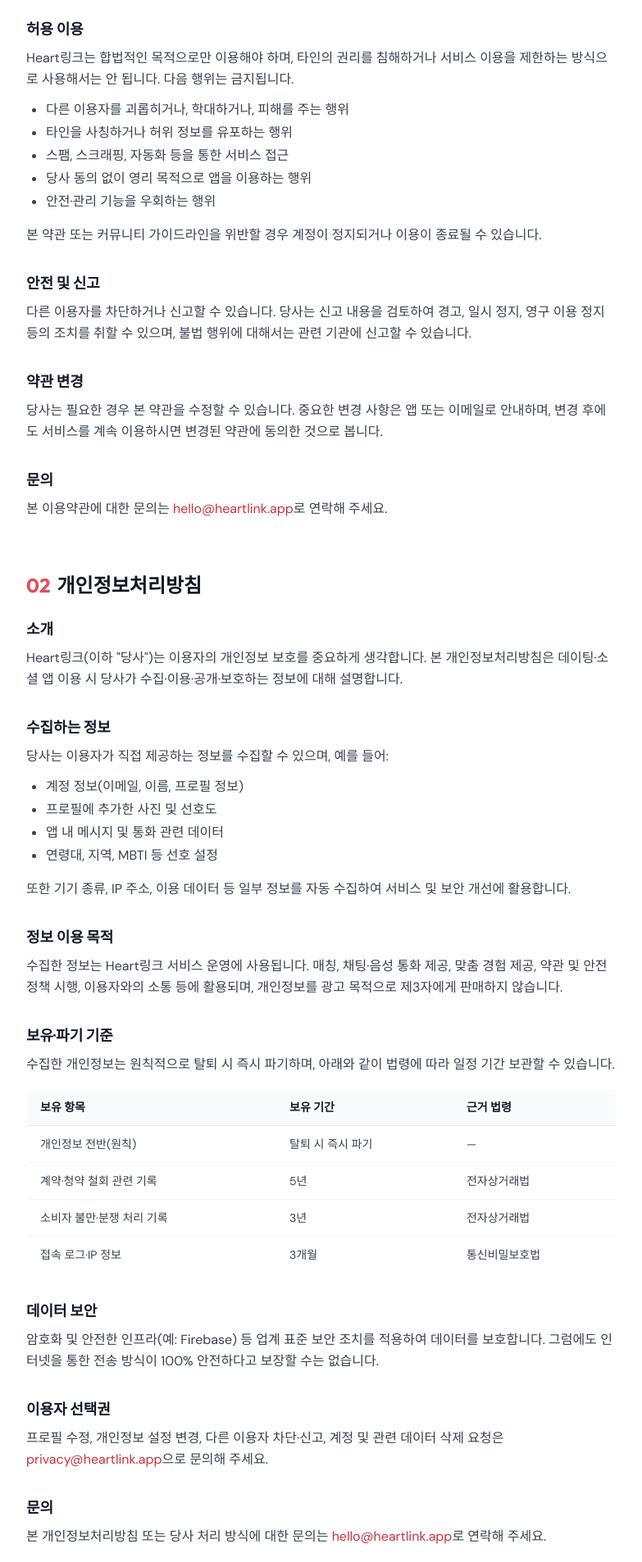
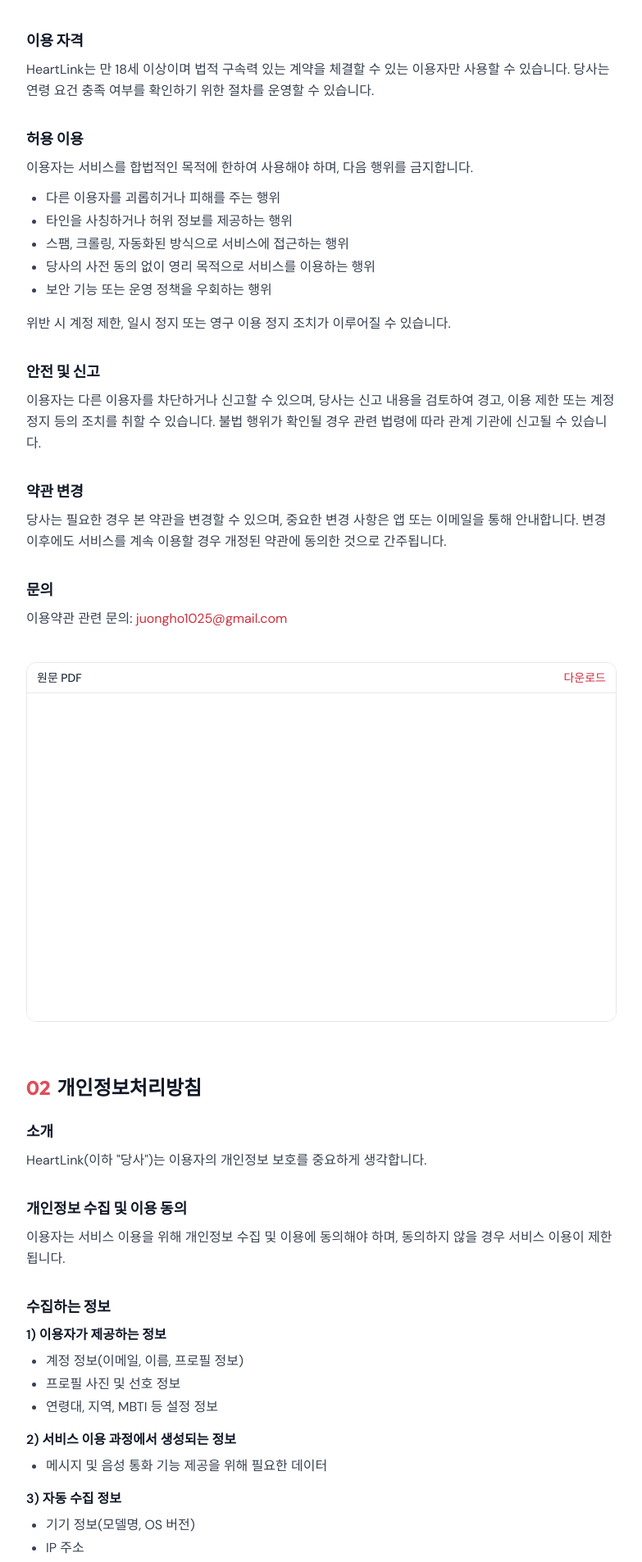
Before and after one commit to KyleBear/heart_link_web, a Next.js app: page /privacy in a window 1280 px wide. Shown: the part 611-2517 px from the top of the page at 82% size, without its empty margins (248-1031 px from the left). Built offline with nearby package versions, Linux system fonts and the light colour scheme.

Commit message:
PDF 모달 추가

```diff
--- a/app/privacy/page.tsx
+++ b/app/privacy/page.tsx
@@ -4,11 +4,13 @@
   PrivacyDocumentBody,
   TermsDocumentBody,
 } from "@/components/legal/PolicyDocumentBodies";
+import { LegalDocumentPdf } from "@/components/legal/LegalDocumentPdf";
+import { LEGAL_PDF_URLS } from "@/components/legal/legalPdf";
 
 export const metadata: Metadata = {
-  title: "약관 및 정책 — Heart링크",
+  title: "약관 및 정책 — Heart링크 (만 18세 이상 성인 전용)",
   description:
-    "Heart링크 이용약관, 개인정보처리방침. 서비스 이용 규정 및 개인정보 수집·이용·보호 안내.",
+    "HeartLink는 만 18세 이상 성인 전용 서비스입니다. 이용약관, 개인정보처리방침 및 서비스 이용 규정 안내.",
 };
 
 const navItems = [
@@ -35,6 +37,18 @@
         </h1>
         <p className="text-gray-500 mt-2">최종 수정일: 2025년 3월</p>
 
+        <div
+          className="mt-6 rounded-2xl border border-gray-200 bg-gray-50 px-4 py-4 sm:px-5 text-gray-800 text-sm leading-relaxed"
+          role="note"
+        >
+          <p className="font-semibold text-gray-900 mb-2">이용 대상 (성인 전용)</p>
+          <p>
+            HeartLink는 만 18세 이상이며 법적 구속력 있는 계약을 체결할 수 있는 이용자만 이용할 수
+            있습니다. 당사는 연령 요건 충족 여부를 확인하기 위한 절차를 운영할 수 있으며, 요건을
+            충족하지 않는 경우 서비스 이용이 제한될 수 있습니다.
+          </p>
+        </div>
+
         <nav className="mt-8 flex flex-wrap gap-3" aria-label="정책 목차">
           {navItems.map((item) => (
             <a
@@ -51,10 +65,20 @@
         <div className="mt-14 space-y-16">
           <section id="terms" className="scroll-mt-24">
             <TermsDocumentBody />
+            <LegalDocumentPdf
+              src={LEGAL_PDF_URLS.terms}
+              title="이용약관 PDF"
+              className="mt-10"
+            />
           </section>
 
           <section id="privacy" className="scroll-mt-24">
             <PrivacyDocumentBody />
+            <LegalDocumentPdf
+              src={LEGAL_PDF_URLS.privacy}
+              title="개인정보처리방침 PDF"
+              className="mt-10"
+            />
           </section>
         </div>
 
--- a/components/Footer.tsx
+++ b/components/Footer.tsx
@@ -37,7 +37,7 @@
               개인정보처리방침
             </button>
             <a
-              href="mailto:hello@heartlink.app"
+              href="mailto:juongho1025@gmail.com"
               className="text-sm hover:text-white transition-colors"
             >
               문의하기
--- a/components/LegalModalProvider.tsx
+++ b/components/LegalModalProvider.tsx
@@ -14,6 +14,8 @@
   PrivacyDocumentBody,
   TermsDocumentBody,
 } from "@/components/legal/PolicyDocumentBodies";
+import { LegalDocumentPdf } from "@/components/legal/LegalDocumentPdf";
+import { LEGAL_PDF_URLS } from "@/components/legal/legalPdf";
 
 type LegalModal = "terms" | "privacy" | null;
 
@@ -59,6 +61,9 @@
     openPrivacy: () => setActive("privacy"),
   };
 
+  const pdfSrc = active === "terms" ? LEGAL_PDF_URLS.terms : active === "privacy" ? LEGAL_PDF_URLS.privacy : null;
+  const pdfTitle = active === "terms" ? "이용약관 PDF" : active === "privacy" ? "개인정보처리방침 PDF" : "";
+
   const modal =
     mounted &&
     createPortal(
@@ -85,7 +90,7 @@
                 role="dialog"
                 aria-modal="true"
                 aria-labelledby={titleId}
-                className="pointer-events-auto relative w-full sm:max-w-3xl max-h-[min(92vh,880px)] bg-white rounded-t-2xl sm:rounded-2xl shadow-2xl border border-gray-100 flex flex-col overflow-hidden"
+                className="pointer-events-auto relative flex w-full flex-col sm:max-w-4xl max-h-[min(94vh,920px)] bg-white rounded-t-2xl sm:rounded-2xl shadow-2xl border border-gray-100 overflow-hidden"
                 initial={{ opacity: 0, y: 40 }}
                 animate={{ opacity: 1, y: 0 }}
                 exit={{ opacity: 0, y: 40 }}
@@ -115,14 +120,15 @@
                     />
                   </svg>
                 </button>
-                <div className="overflow-y-auto overscroll-contain px-5 sm:px-8 pt-14 pb-8 text-left">
-                  <p className="text-gray-500 text-sm mb-4">
-                    최종 수정일: 2025년 3월
-                  </p>
-                  {active === "terms" ? (
-                    <TermsDocumentBody />
-                  ) : (
-                    <PrivacyDocumentBody />
+                <div className="flex min-h-0 flex-1 flex-col">
+                  <div className="min-h-0 flex-1 overflow-y-auto overscroll-contain px-5 sm:px-8 pt-14 pb-6 text-left">
+                    <p className="text-gray-500 text-sm mb-4">최종 수정일: 2025년 3월</p>
+                    {active === "terms" ? <TermsDocumentBody /> : <PrivacyDocumentBody />}
+                  </div>
+                  {pdfSrc && (
+                    <div className="shrink-0 border-t border-gray-100 bg-gray-50 px-4 py-4 sm:px-6">
+                      <LegalDocumentPdf src={pdfSrc} title={pdfTitle} className="bg-white" />
+                    </div>
                   )}
                 </div>
               </motion.div>
--- /dev/null
+++ b/components/legal/LegalDocumentPdf.tsx
@@ -0,0 +1,19 @@
+type LegalDocumentPdfProps = {
+  src: string;
+  title: string;
+  className?: string;
+};
+
+export function LegalDocumentPdf({ src, title, className = "" }: LegalDocumentPdfProps) {
+  return (
+    <div className={`rounded-xl border border-gray-200 overflow-hidden bg-gray-50 not-prose ${className}`}>
+      <div className="flex flex-wrap items-center justify-between gap-2 px-3 py-2 border-b border-gray-200 bg-white">
+        <span className="text-sm font-medium text-gray-800">원문 PDF</span>
+        <a href={src} download className="text-sm text-heart-600 hover:underline">
+          다운로드
+        </a>
+      </div>
+      <iframe title={title} src={src} className="w-full h-[min(50vh,480px)] bg-white" />
+    </div>
+  );
+}
--- a/components/legal/PolicyDocumentBodies.tsx
+++ b/components/legal/PolicyDocumentBodies.tsx
@@ -4,14 +4,14 @@
       <h2 className="font-display text-2xl font-bold text-gray-900 flex items-center gap-2 pr-10">
         <span className="text-heart-500">01</span> 이용약관
       </h2>
-      <div className="prose prose-gray mt-6 space-y-8 text-gray-700">
+      <div className="prose prose-gray mt-6 space-y-8 text-gray-700 max-w-none">
         <div>
-          <h3 className="font-display text-lg font-semibold text-gray-900 mt-6 mb-2">
+          <h3 className="font-display text-lg font-semibold text-gray-900 mt-0 mb-2">
             약관 동의
           </h3>
           <p className="leading-relaxed">
-            Heart링크를 다운로드·설치·이용함으로써 본 이용약관 및 개인정보처리방침에
-            동의한 것으로 봅니다. 동의하지 않으시면 서비스를 이용하실 수 없습니다.
+            이용자는 서비스 이용에 앞서 본 이용약관 및 개인정보처리방침에 동의해야 합니다. 동의하지 않을
+            경우 서비스 이용이 제한됩니다.
           </p>
         </div>
         <div>
@@ -19,9 +19,8 @@
             이용 자격
           </h3>
           <p className="leading-relaxed">
-            Heart링크를 이용하려면 만 18세 이상이어야 하며, 법적 구속력 있는 계약을
-            체결할 수 있어야 합니다. 서비스를 이용함으로써 위 요건을 충족함을
-            인정하는 것입니다.
+            HeartLink는 만 18세 이상이며 법적 구속력 있는 계약을 체결할 수 있는 이용자만 사용할 수
+            있습니다. 당사는 연령 요건 충족 여부를 확인하기 위한 절차를 운영할 수 있습니다.
           </p>
         </div>
         <div>
@@ -29,20 +28,17 @@
             허용 이용
           </h3>
           <p className="leading-relaxed mb-3">
-            Heart링크는 합법적인 목적으로만 이용해야 하며, 타인의 권리를 침해하거나
-            서비스 이용을 제한하는 방식으로 사용해서는 안 됩니다. 다음 행위는
-            금지됩니다.
+            이용자는 서비스를 합법적인 목적에 한하여 사용해야 하며, 다음 행위를 금지합니다.
           </p>
           <ul className="list-disc pl-6 space-y-1">
-            <li>다른 이용자를 괴롭히거나, 학대하거나, 피해를 주는 행위</li>
-            <li>타인을 사칭하거나 허위 정보를 유포하는 행위</li>
-            <li>스팸, 스크래핑, 자동화 등을 통한 서비스 접근</li>
-            <li>당사 동의 없이 영리 목적으로 앱을 이용하는 행위</li>
-            <li>안전·관리 기능을 우회하는 행위</li>
+            <li>다른 이용자를 괴롭히거나 피해를 주는 행위</li>
+            <li>타인을 사칭하거나 허위 정보를 제공하는 행위</li>
+            <li>스팸, 크롤링, 자동화된 방식으로 서비스에 접근하는 행위</li>
+            <li>당사의 사전 동의 없이 영리 목적으로 서비스를 이용하는 행위</li>
+            <li>보안 기능 또는 운영 정책을 우회하는 행위</li>
           </ul>
           <p className="leading-relaxed mt-4">
-            본 약관 또는 커뮤니티 가이드라인을 위반할 경우 계정이 정지되거나
-            이용이 종료될 수 있습니다.
+            위반 시 계정 제한, 일시 정지 또는 영구 이용 정지 조치가 이루어질 수 있습니다.
           </p>
         </div>
         <div>
@@ -50,9 +46,9 @@
             안전 및 신고
           </h3>
           <p className="leading-relaxed">
-            다른 이용자를 차단하거나 신고할 수 있습니다. 당사는 신고 내용을 검토하여
-            경고, 일시 정지, 영구 이용 정지 등의 조치를 취할 수 있으며, 불법 행위에
-            대해서는 관련 기관에 신고할 수 있습니다.
+            이용자는 다른 이용자를 차단하거나 신고할 수 있으며, 당사는 신고 내용을 검토하여 경고, 이용
+            제한 또는 계정 정지 등의 조치를 취할 수 있습니다. 불법 행위가 확인될 경우 관련 법령에 따라
+            관계 기관에 신고될 수 있습니다.
           </p>
         </div>
         <div>
@@ -60,21 +56,18 @@
             약관 변경
           </h3>
           <p className="leading-relaxed">
-            당사는 필요한 경우 본 약관을 수정할 수 있습니다. 중요한 변경 사항은
-            앱 또는 이메일로 안내하며, 변경 후에도 서비스를 계속 이용하시면
-            변경된 약관에 동의한 것으로 봅니다.
+            당사는 필요한 경우 본 약관을 변경할 수 있으며, 중요한 변경 사항은 앱 또는 이메일을 통해
+            안내합니다. 변경 이후에도 서비스를 계속 이용할 경우 개정된 약관에 동의한 것으로
+            간주됩니다.
           </p>
         </div>
         <div>
-          <h3 className="font-display text-lg font-semibold text-gray-900 mt-6 mb-2">
-            문의
-          </h3>
+          <h3 className="font-display text-lg font-semibold text-gray-900 mt-6 mb-2">문의</h3>
           <p className="leading-relaxed">
-            본 이용약관에 대한 문의는{" "}
-            <a href="mailto:hello@heartlink.app" className="text-heart-600 hover:underline">
-              hello@heartlink.app
+            이용약관 관련 문의:{" "}
+            <a href="mailto:juongho1025@gmail.com" className="text-heart-600 hover:underline">
+              juongho1025@gmail.com
             </a>
-            로 연락해 주세요.
           </p>
         </div>
       </div>
@@ -88,85 +81,124 @@
       <h2 className="font-display text-2xl font-bold text-gray-900 flex items-center gap-2 pr-10">
         <span className="text-heart-500">02</span> 개인정보처리방침
       </h2>
-      <div className="prose prose-gray mt-6 space-y-8 text-gray-700">
+      <div className="prose prose-gray mt-6 space-y-8 text-gray-700 max-w-none">
+        <div>
+          <h3 className="font-display text-lg font-semibold text-gray-900 mt-0 mb-2">소개</h3>
+          <p className="leading-relaxed">
+            HeartLink(이하 &quot;당사&quot;)는 이용자의 개인정보 보호를 중요하게 생각합니다.
+          </p>
+        </div>
         <div>
           <h3 className="font-display text-lg font-semibold text-gray-900 mt-6 mb-2">
-            소개
+            개인정보 수집 및 이용 동의
           </h3>
           <p className="leading-relaxed">
-            Heart링크(이하 &quot;당사&quot;)는 이용자의 개인정보 보호를 중요하게 생각합니다.
-            본 개인정보처리방침은 데이팅·소셜 앱 이용 시 당사가 수집·이용·공개·보호하는
-            정보에 대해 설명합니다.
+            이용자는 서비스 이용을 위해 개인정보 수집 및 이용에 동의해야 하며, 동의하지 않을 경우 서비스
+            이용이 제한됩니다.
           </p>
         </div>
         <div>
           <h3 className="font-display text-lg font-semibold text-gray-900 mt-6 mb-2">
             수집하는 정보
           </h3>
-          <p className="leading-relaxed mb-3">
-            당사는 이용자가 직접 제공하는 정보를 수집할 수 있으며, 예를 들어:
-          </p>
+          <p className="font-semibold text-gray-900 mb-2">1) 이용자가 제공하는 정보</p>
+          <ul className="list-disc pl-6 space-y-1 mb-4">
+            <li>계정 정보(이메일, 이름, 프로필 정보)</li>
+            <li>프로필 사진 및 선호 정보</li>
+            <li>연령대, 지역, MBTI 등 설정 정보</li>
+          </ul>
+          <p className="font-semibold text-gray-900 mb-2">2) 서비스 이용 과정에서 생성되는 정보</p>
+          <ul className="list-disc pl-6 space-y-1 mb-4">
+            <li>메시지 및 음성 통화 기능 제공을 위해 필요한 데이터</li>
+          </ul>
+          <p className="font-semibold text-gray-900 mb-2">3) 자동 수집 정보</p>
           <ul className="list-disc pl-6 space-y-1">
-            <li>계정 정보(이메일, 이름, 프로필 정보)</li>
-            <li>프로필에 추가한 사진 및 선호도</li>
-            <li>앱 내 메시지 및 통화 관련 데이터</li>
-            <li>연령대, 지역, MBTI 등 선호 설정</li>
+            <li>기기 정보(모델명, OS 버전)</li>
+            <li>IP 주소</li>
+            <li>접속 시간 및 서비스 이용 기록</li>
           </ul>
-          <p className="leading-relaxed mt-4">
-            또한 기기 종류, IP 주소, 이용 데이터 등 일부 정보를 자동 수집하여
-            서비스 및 보안 개선에 활용합니다.
-          </p>
         </div>
         <div>
           <h3 className="font-display text-lg font-semibold text-gray-900 mt-6 mb-2">
             정보 이용 목적
           </h3>
-          <p className="leading-relaxed">
-            수집한 정보는 Heart링크 서비스 운영에 사용됩니다. 매칭, 채팅·음성 통화
-            제공, 맞춤 경험 제공, 약관 및 안전 정책 시행, 이용자와의 소통 등에
-            활용되며, 개인정보를 광고 목적으로 제3자에게 판매하지 않습니다.
+          <ul className="list-disc pl-6 space-y-1">
+            <li>회원 식별 및 계정 관리</li>
+            <li>매칭 서비스 제공</li>
+            <li>채팅 및 음성 통화 기능 제공</li>
+            <li>서비스 개선 및 사용자 경험 향상</li>
+            <li>부정 이용 방지 및 보안 관리</li>
+            <li>이용자 문의 대응</li>
+          </ul>
+          <p className="leading-relaxed mt-4">
+            당사는 개인정보를 광고 목적으로 판매하지 않으며, 이용자의 동의 없이 제3자에게 제공하지
+            않습니다.
           </p>
         </div>
         <div>
           <h3 className="font-display text-lg font-semibold text-gray-900 mt-6 mb-2">
-            보유·파기 기준
+            마케팅 정보 수신 동의 (선택)
           </h3>
-          <p className="leading-relaxed mb-3">
-            수집한 개인정보는 원칙적으로 탈퇴 시 즉시 파기하며, 아래와 같이 법령에 따라 일정 기간 보관할 수 있습니다.
+          <p className="leading-relaxed">
+            이용자는 이벤트, 혜택, 프로모션 안내 등 마케팅 정보를 수신할지 여부를 선택할 수 있습니다.
+            해당 동의는 선택 사항이며, 동의하지 않아도 서비스 이용에는 제한이 없습니다. 이용자는
+            언제든지 수신 동의를 철회할 수 있습니다.
           </p>
-          <div className="overflow-x-auto my-4">
+        </div>
+        <div>
+          <h3 className="font-display text-lg font-semibold text-gray-900 mt-6 mb-2">
+            제3자 서비스 이용
+          </h3>
+          <p className="leading-relaxed">
+            당사는 서비스 제공을 위해 Firebase 등 외부 서비스를 이용할 수 있으며, 해당 서비스 제공자는
+            관련 법령에 따라 개인정보를 처리합니다.
+          </p>
+        </div>
+        <div>
+          <h3 className="font-display text-lg font-semibold text-gray-900 mt-6 mb-2">
+            메시지 및 통화 데이터 처리
+          </h3>
+          <p className="leading-relaxed">
+            메시지 및 통화 관련 데이터는 서비스 기능 제공을 위한 범위 내에서 처리됩니다.
+          </p>
+        </div>
+        <div>
+          <h3 className="font-display text-lg font-semibold text-gray-900 mt-6 mb-2">
+            보유 및 파기
+          </h3>
+          <div className="overflow-x-auto my-4 not-prose">
             <table className="min-w-full border border-gray-200 rounded-lg overflow-hidden text-sm">
               <thead>
                 <tr className="bg-gray-50">
                   <th className="text-left py-3 px-4 border-b border-gray-200 font-semibold text-gray-900">
-                    보유 항목
+                    항목
                   </th>
                   <th className="text-left py-3 px-4 border-b border-gray-200 font-semibold text-gray-900">
                     보유 기간
                   </th>
                   <th className="text-left py-3 px-4 border-b border-gray-200 font-semibold text-gray-900">
-                    근거 법령
+                    근거
                   </th>
                 </tr>
               </thead>
               <tbody className="text-gray-700">
                 <tr className="border-b border-gray-100">
-                  <td className="py-3 px-4">개인정보 전반(원칙)</td>
-                  <td className="py-3 px-4">탈퇴 시 즉시 파기</td>
+                  <td className="py-3 px-4">개인정보</td>
+                  <td className="py-3 px-4">탈퇴 시 즉시 삭제</td>
                   <td className="py-3 px-4">—</td>
                 </tr>
                 <tr className="border-b border-gray-100">
-                  <td className="py-3 px-4">계약·청약 철회 관련 기록</td>
+                  <td className="py-3 px-4">계약/청약철회 기록</td>
                   <td className="py-3 px-4">5년</td>
                   <td className="py-3 px-4">전자상거래법</td>
                 </tr>
                 <tr className="border-b border-gray-100">
-                  <td className="py-3 px-4">소비자 불만·분쟁 처리 기록</td>
+                  <td className="py-3 px-4">분쟁 및 소비자 불만</td>
                   <td className="py-3 px-4">3년</td>
                   <td className="py-3 px-4">전자상거래법</td>
                 </tr>
                 <tr>
-                  <td className="py-3 px-4">접속 로그·IP 정보</td>
+                  <td className="py-3 px-4">접속 로그/IP</td>
                   <td className="py-3 px-4">3개월</td>
                   <td className="py-3 px-4">통신비밀보호법</td>
                 </tr>
@@ -176,37 +208,28 @@
         </div>
         <div>
           <h3 className="font-display text-lg font-semibold text-gray-900 mt-6 mb-2">
-            데이터 보안
+            이용자 권리
           </h3>
-          <p className="leading-relaxed">
-            암호화 및 안전한 인프라(예: Firebase) 등 업계 표준 보안 조치를 적용하여
-            데이터를 보호합니다. 그럼에도 인터넷을 통한 전송 방식이 100% 안전하다고
-            보장할 수는 없습니다.
+          <ul className="list-disc pl-6 space-y-1">
+            <li>개인정보 열람 및 수정</li>
+            <li>계정 삭제 요청</li>
+            <li>데이터 삭제 요청</li>
+            <li>이용 제한 및 차단 기능 사용</li>
+          </ul>
+          <p className="leading-relaxed mt-4">
+            요청:{" "}
+            <a href="mailto:juongho1025@gmail.com" className="text-heart-600 hover:underline">
+              juongho1025@gmail.com
+            </a>
           </p>
         </div>
         <div>
-          <h3 className="font-display text-lg font-semibold text-gray-900 mt-6 mb-2">
-            이용자 선택권
-          </h3>
+          <h3 className="font-display text-lg font-semibold text-gray-900 mt-6 mb-2">문의</h3>
           <p className="leading-relaxed">
-            프로필 수정, 개인정보 설정 변경, 다른 이용자 차단·신고, 계정 및 관련
-            데이터 삭제 요청은{" "}
-            <a href="mailto:privacy@heartlink.app" className="text-heart-600 hover:underline">
-              privacy@heartlink.app
+            개인정보 관련 문의:{" "}
+            <a href="mailto:juongho1025@gmail.com" className="text-heart-600 hover:underline">
+              juongho1025@gmail.com
             </a>
-            으로 문의해 주세요.
-          </p>
-        </div>
-        <div>
-          <h3 className="font-display text-lg font-semibold text-gray-900 mt-6 mb-2">
-            문의
-          </h3>
-          <p className="leading-relaxed">
-            본 개인정보처리방침 또는 당사 처리 방식에 대한 문의는{" "}
-            <a href="mailto:hello@heartlink.app" className="text-heart-600 hover:underline">
-              hello@heartlink.app
-            </a>
-            로 연락해 주세요.
           </p>
         </div>
       </div>
--- /dev/null
+++ b/components/legal/legalPdf.ts
@@ -0,0 +1,5 @@
+/** Public URLs for legal PDFs (files live in /public/legal). */
+export const LEGAL_PDF_URLS = {
+  terms: "/legal/terms-of-service.pdf",
+  privacy: "/legal/privacy-policy.pdf",
+} as const;
```
Also changed, not shown: 2 other files (tests, documents, lock files or other folders).
